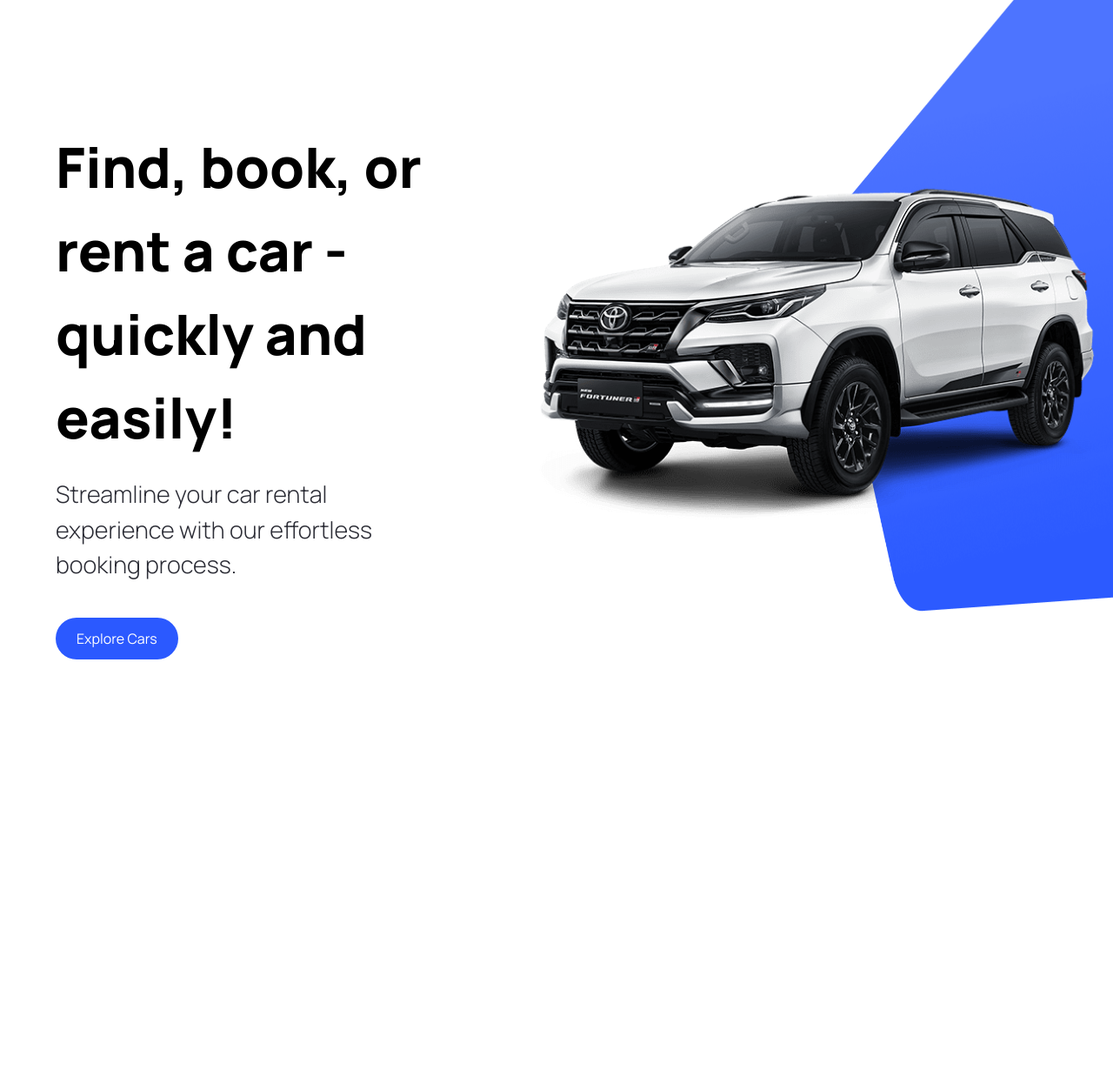
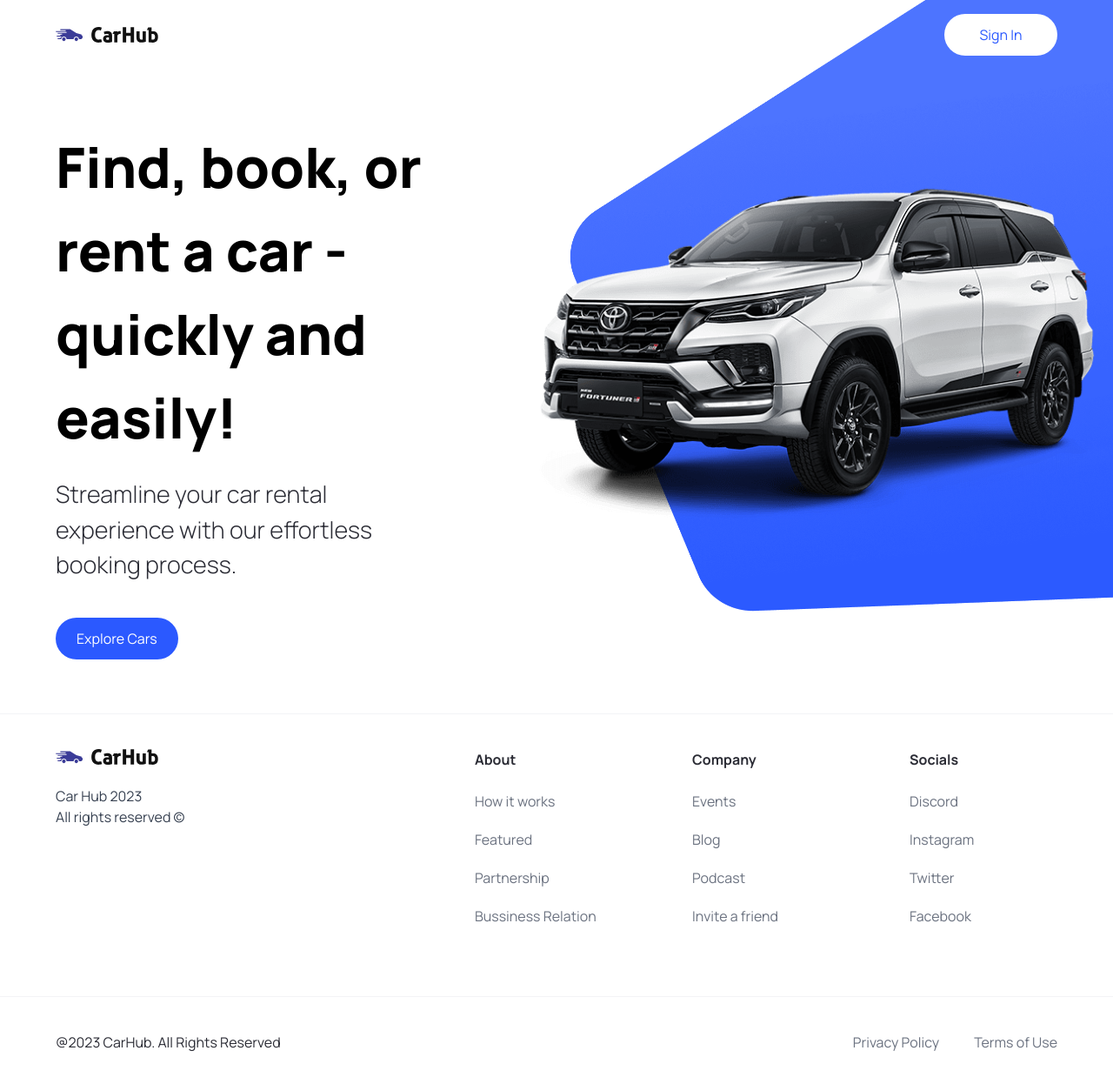
Before and after one commit to forzyz/cars-site, a Next.js app: page / in a window 1280 px wide. Shown: the top 1246 px of the page at 87% size. Before the commit the page ends 800 px from the top, so only its background shows below. Built offline with nearby package versions, Linux system fonts and the light colour scheme.

Commit message:
layout, footer and navbar implementing

```diff
--- a/app/layout.tsx
+++ b/app/layout.tsx
@@ -1,12 +1,10 @@
 import type { Metadata } from "next";
-import { Inter } from "next/font/google";
 import "./globals.css";
-
-const inter = Inter({ subsets: ["latin"] });
+import { Footer, Navbar } from "@/components";
 
 export const metadata: Metadata = {
-  title: "Create Next App",
-  description: "Generated by create next app",
+  title: "Cars Site",
+  description: "Discover the best cars in the world",
 };
 
 export default function RootLayout({
@@ -16,7 +14,11 @@
 }>) {
   return (
     <html lang="en">
-      <body className={inter.className}>{children}</body>
+      <body className="relative">
+        <Navbar />
+        {children}
+        <Footer />
+      </body>
     </html>
   );
 }
--- a/components/CustomButton.tsx
+++ b/components/CustomButton.tsx
@@ -7,11 +7,12 @@
   title,
   containerStyles,
   handleClick,
+  btnType
 }: CustomButtonProps) => {
   return (
     <button
       disabled
-      type={"button"}
+      type={btnType || "button"}
       className={`custom-btn cursor-pointer ${containerStyles}`}
       onClick={handleClick}
     >
--- /dev/null
+++ b/components/Footer.tsx
@@ -0,0 +1,59 @@
+import Image from "next/image";
+import Link from "next/link";
+
+import { footerLinks } from "@/constants";
+
+const Footer = () => {
+  return (
+    <footer className="flex flex-col text-black-100 mt-5 border-t border-gray-100">
+      <div className="flex max-md:flex-col flex-wrap justify-between gap-5 sm:px-16 px-6 py-10">
+        <div className="flex flex-col justify-start items-start gap-6">
+          <Image
+            src="/logo.svg"
+            alt="logo"
+            width={118}
+            height={18}
+            className="object-contain"
+          />
+          <p className="text-base text-gray-700">
+            Car Hub 2023 <br /> All rights reserved &copy;
+          </p>
+        </div>
+
+        <div className="footer__links">
+          {footerLinks.map((link) => (
+            <div key={link.title} className="footer__link">
+              <h3 className="font-bold">{link.title}</h3>
+              <div className="flex flex-col gap-5">
+                {link.links.map((item) => (
+                  <Link
+                    key={item.title}
+                    href={item.url}
+                    className="text-gray-500"
+                  >
+                    {item.title}
+                  </Link>
+                ))}
+              </div>
+            </div>
+          ))}
+        </div>
+      </div>
+
+      <div className="flex justify-between items-center flex-wrap mt-10 border-t border-gray-100 sm:px-16 px-6 py-10">
+        <p>@2023 CarHub. All Rights Reserved</p>
+
+        <div className="footer__copyrights-link">
+          <Link href={"/"} className="text-gray-500">
+            Privacy Policy{" "}
+          </Link>
+          <Link href={"/"} className="text-gray-500">
+            Terms of Use
+          </Link>
+        </div>
+      </div>
+    </footer>
+  );
+};
+
+export default Footer;
--- a/components/Hero.tsx
+++ b/components/Hero.tsx
@@ -27,9 +27,9 @@
       <div className="hero__image-container">
         <div className="hero__image">
           <Image src="/hero.png" alt="hero" fill className="object-contain" />
+        </div>
 
-          <div className="hero__image-overlay"></div>
-        </div>
+        <div className="hero__image-overlay"></div>
       </div>
     </div>
   );
--- /dev/null
+++ b/components/Navbar.tsx
@@ -0,0 +1,31 @@
+import React from "react";
+import Link from "next/link";
+import Image from "next/image";
+
+import { CustomButton } from ".";
+
+const Navbar = () => {
+  return (
+    <header className="w-full absolute z-10">
+      <nav className="max-w-[1440px] mx-auto flex justify-between items-center sm:px-16 px-6 py-4">
+        <Link href="/" className="flex justify-center items-start">
+          <Image
+            src="/logo.svg"
+            alt="Car Hub Logo"
+            width={118}
+            height={18}
+            className="object-contain"
+          />
+        </Link>
+
+        <CustomButton
+          title="Sign In"
+          btnType="button"
+          containerStyles="text-primary-blue rounded-full bg-white min-w-[130px]"
+        />
+      </nav>
+    </header>
+  );
+};
+
+export default Navbar;
--- a/components/index.ts
+++ b/components/index.ts
@@ -1,7 +1,11 @@
 import Hero from './Hero';
 import CustomButton from './CustomButton';
+import Navbar from './Navbar';
+import Footer from './Footer';
 
 export {
     Hero,
-    CustomButton
+    CustomButton,
+    Navbar,
+    Footer
 }
--- /dev/null
+++ b/constants/index.ts
@@ -0,0 +1,101 @@
+export const manufacturers = [
+    "Acura",
+    "Alfa Romeo",
+    "Aston Martin",
+    "Audi",
+    "Bentley",
+    "BMW",
+    "Buick",
+    "Cadillac",
+    "Chevrolet",
+    "Chrysler",
+    "Citroen",
+    "Dodge",
+    "Ferrari",
+    "Fiat",
+    "Ford",
+    "GMC",
+    "Honda",
+    "Hyundai",
+    "Infiniti",
+    "Jaguar",
+    "Jeep",
+    "Kia",
+    "Lamborghini",
+    "Land Rover",
+    "Lexus",
+    "Lincoln",
+    "Maserati",
+    "Mazda",
+    "McLaren",
+    "Mercedes-Benz",
+    "MINI",
+    "Mitsubishi",
+    "Nissan",
+    "Porsche",
+    "Ram",
+    "Rolls-Royce",
+    "Subaru",
+    "Tesla",
+    "Toyota",
+    "Volkswagen",
+    "Volvo",
+  ];
+
+  export const yearsOfProduction = [
+    { title: "Year", value: "" },
+    { title: "2015", value: "2015" },
+    { title: "2016", value: "2016" },
+    { title: "2017", value: "2017" },
+    { title: "2018", value: "2018" },
+    { title: "2019", value: "2019" },
+    { title: "2020", value: "2020" },
+    { title: "2021", value: "2021" },
+    { title: "2022", value: "2022" },
+    { title: "2023", value: "2023" },
+  ];
+
+  export const fuels = [
+    {
+      title: "Fuel",
+      value: "",
+    },
+    {
+      title: "Gas",
+      value: "Gas",
+    },
+    {
+      title: "Electricity",
+      value: "Electricity",
+    },
+  ];
+
+  export const footerLinks = [
+    {
+      title: "About",
+      links: [
+        { title: "How it works", url: "/" },
+        { title: "Featured", url: "/" },
+        { title: "Partnership", url: "/" },
+        { title: "Bussiness Relation", url: "/" },
+      ],
+    },
+    {
+      title: "Company",
+      links: [
+        { title: "Events", url: "/" },
+        { title: "Blog", url: "/" },
+        { title: "Podcast", url: "/" },
+        { title: "Invite a friend", url: "/" },
+      ],
+    },
+    {
+      title: "Socials",
+      links: [
+        { title: "Discord", url: "/" },
+        { title: "Instagram", url: "/" },
+        { title: "Twitter", url: "/" },
+        { title: "Facebook", url: "/" },
+      ],
+    },
+  ];
--- a/types/index.ts
+++ b/types/index.ts
@@ -4,4 +4,5 @@
   title: string;
   containerStyles?: string;
   handleClick?: MouseEventHandler<HTMLButtonElement>;
+  btnType?: "button" | "submit";
 }
```
